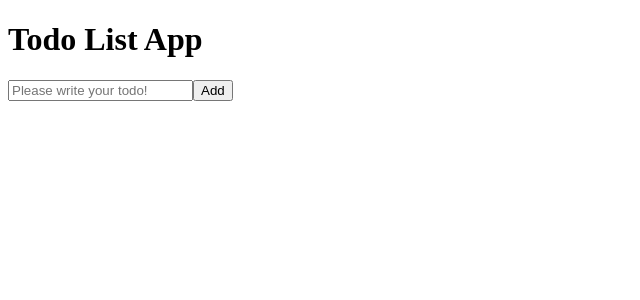
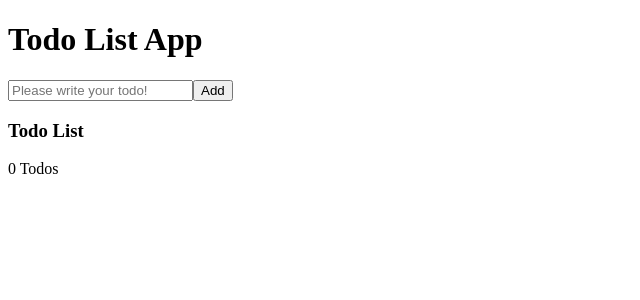
Before and after one commit to lazatdev/todo-list-app, a React (Vite) app: page / in a window 1280 px wide. Shown: the top 300 px of the page, without its empty margins (0-640 px from the left). Built offline with nearby package versions, Linux system fonts and the light colour scheme.

Commit message:
Display number of todos

```diff
--- a/src/App.jsx
+++ b/src/App.jsx
@@ -33,6 +33,8 @@ function App() {
     }))
   }
 
+  let getNumberOfTodos = () => todos.length;
+
   let providerValue = {
     deleteTodo,
     completeTodo
@@ -44,7 +46,7 @@ function App() {
         <h1>Todo List App</h1>
         <TodoContext.Provider value={providerValue}>
           <TodoForm addTodo={addTodo}/>
-          <TodoItems todos={todos}/>
+          <TodoItems todos={todos} getNumberOfTodos={getNumberOfTodos}/>
         </TodoContext.Provider>
         {console.log(todos)}
       </div>
--- a/src/components/TodoItems.jsx
+++ b/src/components/TodoItems.jsx
@@ -1,9 +1,14 @@
 import React from "react";
 import SingleTodo from './SingleTodo';
 
-let TodoItems = ({todos}) =>
+let TodoItems = ({todos, getNumberOfTodos}) =>
 {
     return (
+        <>
+            <h3>Todo List</h3>
+            <div className="numberOfTodos">
+                {`${getNumberOfTodos()} Todos`}
+            </div>
             <ul className="todo-items">
                 {
                     todos.map((todo, index) => {
@@ -11,6 +16,8 @@ let TodoItems = ({todos}) =>
                     })
                 }
             </ul>
+        </>
+
     )
 }
 
```
Lines whose indentation alone changed are shown as unchanged.
